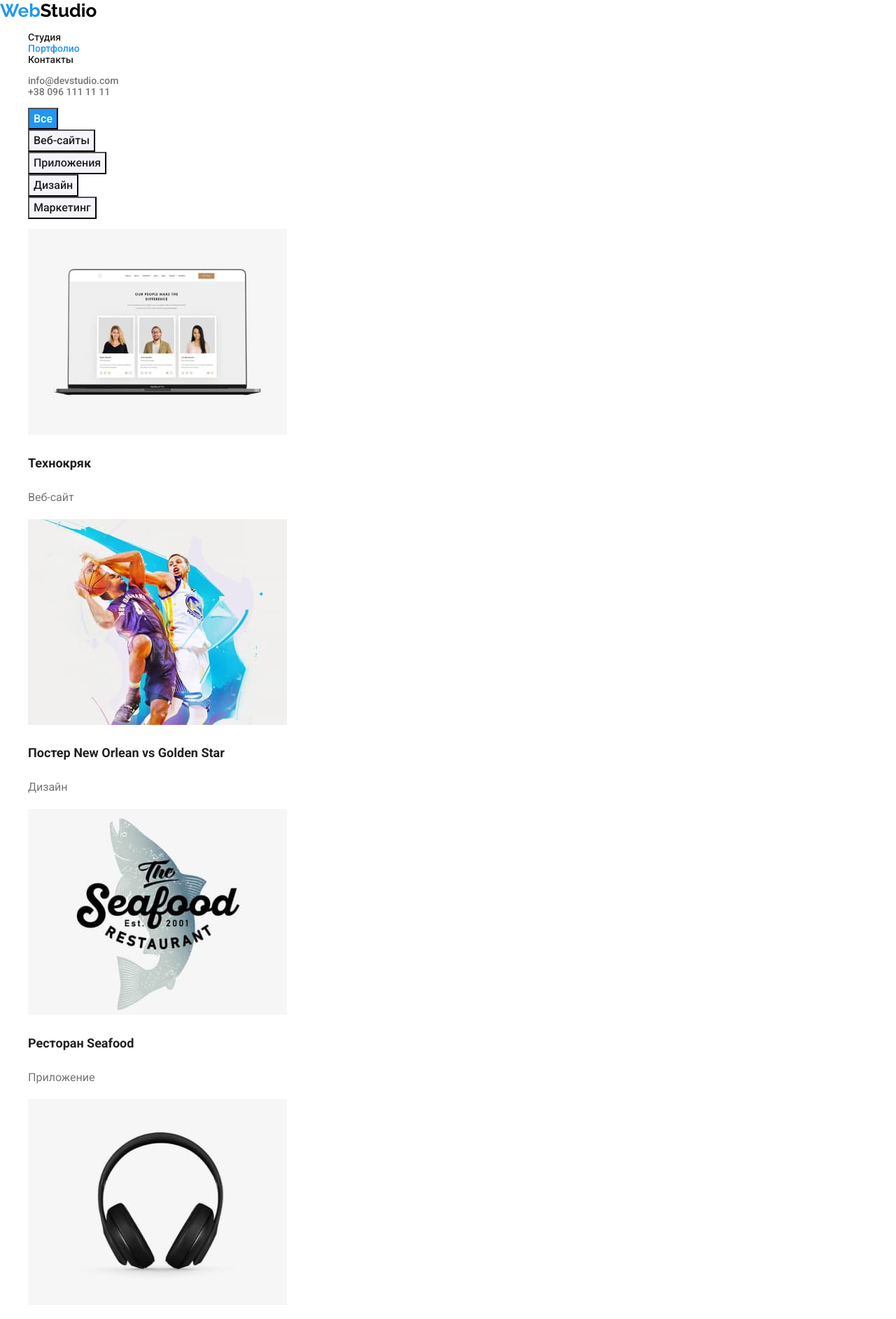
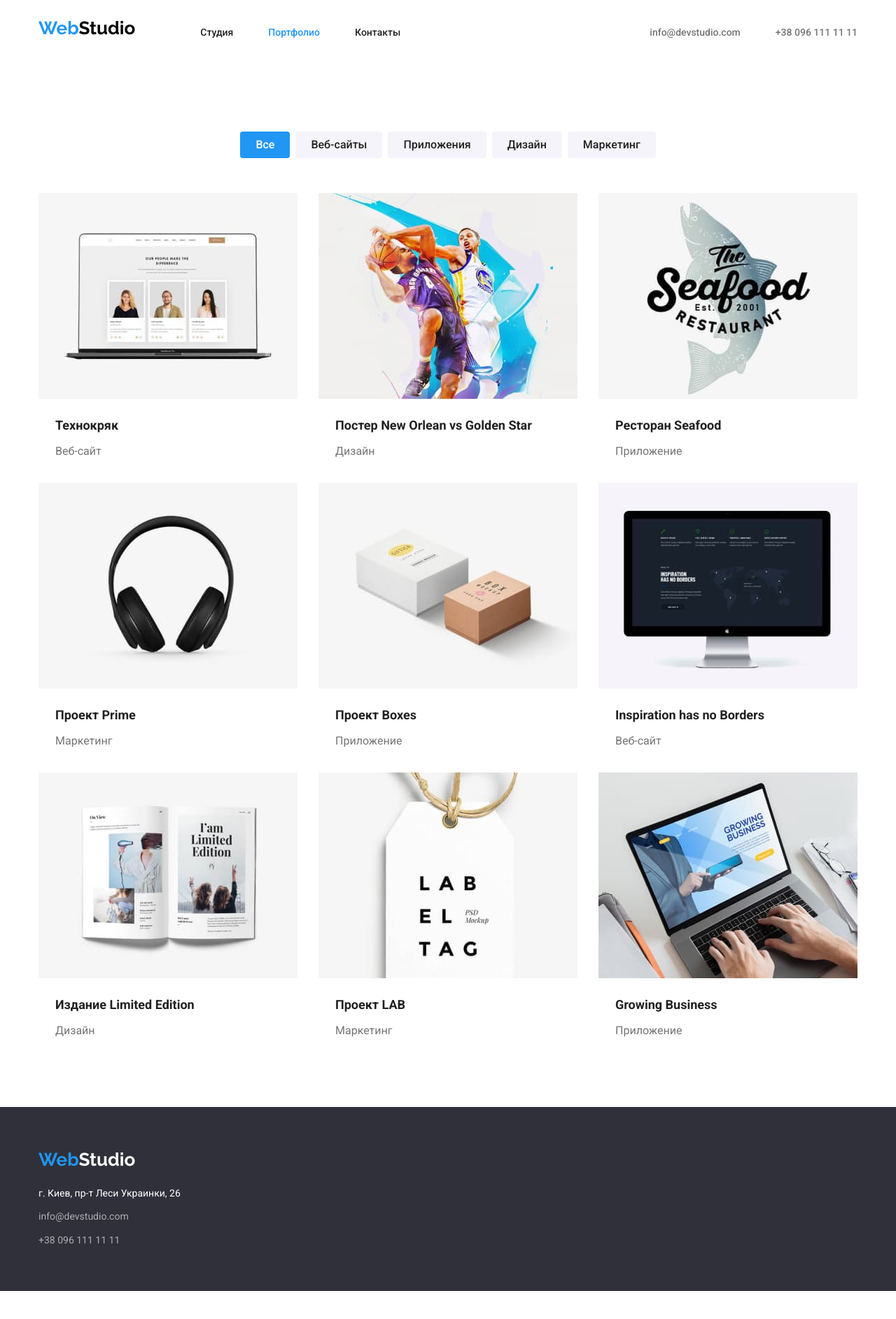
Before and after one commit to AlexSol1702/goit-markup-hw-03, a plain HTML site: page portfolio.html in a window 1280 px wide. Shown: the top 1885 px of the page at 70% size. After the commit the page ends 1845 px from the top, so only its background shows below. Drawn offline with nearby package versions, Linux system fonts and the light colour scheme.

Commit message:
Отступы

```diff
--- a/css/styles.css
+++ b/css/styles.css
@@ -44,12 +44,16 @@ body {
     line-height: 1.7;
 }
 
+img {
+    display: block;
+}
 .link {
     text-decoration: none;
 }
 
 .list {
     list-style: none;
+    padding-left: 0;
 }
 
 .current,
@@ -68,8 +72,22 @@ body {
 .foot-link:hover {
     cursor: pointer;
 }
+.container {
+    width: 1200px;
+    margin: 0 auto;
+    padding-left: 15px;
+    padding-right: 15px;
+}
 
 /* header */
+
+header>.container {
+    display: flex;
+}
+.logotype {
+    padding: 25px 0;
+    margin-right: 93px;
+}
 .logo,
 .type {
     font-family: "Raleway";
@@ -92,9 +110,30 @@ body {
     font-weight: 500;
     font-size: 14px;
     line-height: 1.14;
+
+    display: flex;
+}
+
+.nav-list>li:first-child,
+.nav-list>li:nth-child(2) {
+    padding: 25px 0;
+    margin-right: 50px;
+
+}
+
+.nav-list>li:last-child,
+.contact>li {
+    padding: 25px 0;
+
 }
 .nav-link {
     color: var(--titl-cl);
+}
+.contact {
+    margin-left: auto;
+}
+.contact>li:last-child {
+    padding-left: 50px;
 }
 .contact-link {
     color: inherit;
@@ -105,7 +144,11 @@ body {
 .hat {
     background-color: var(--bcg-dark);
     text-align: center;
+
+    margin-top: 47px;
+    padding-bottom: 200px;
 }
+
 
 .hat-title {
     color: var(--primery-cl);
@@ -113,6 +156,11 @@ body {
     font-size: 44px;
     line-height: 1.36;
     text-transform: uppercase;
+
+    padding-top: 200px;
+    margin-top: 0;
+    margin-bottom: 30px;
+
 
 }
 
@@ -122,6 +170,9 @@ body {
     font-weight: 700;
     font-size: 16px;
     line-height: 1.87;
+
+    padding: 10px 32px;
+    border-radius: 4px;
 }
 
 .hat-btn:hover,
@@ -132,17 +183,32 @@ body {
 
 /* peculiarities */
 
+.peculiarities {
+    margin-top: 47px;
+}
+.peculiarities>.list {
+    display: flex;
+    gap: 30px;
+}
+.peculiarities-item {
+    flex-basis: calc((100%-90px)/4);
+}
 .peculiarities-title {
     font-weight: 700;
     font-size: 14px;
     line-height: 1.14;
     text-transform: uppercase;
+    color: var(--titl-cl);
 
-    color: var(--titl-cl);
+    margin: 0 0 10px;
+
 }
 
 /* doing */
 
+.doing {
+    margin-top: 94px;
+}
 .doing-title {
     font-weight: 700;
     font-size: 36px;
@@ -150,10 +216,20 @@ body {
     text-align: center;
 
     color: var(--titl-cl);
+
+    margin: 0 0 50px;
+}
+.doing-list {
+    display: flex;
+    gap: 30px;
 }
 
 /* team */
 
+.team {
+    margin-top: 94px;
+    padding-bottom: 94px;
+}
 .team-title {
     font-weight: 700;
     font-size: 36px;
@@ -161,6 +237,14 @@ body {
     text-align: center;
 
     color: var(--titl-cl);
+    padding-top: 94px;
+    margin: 0 0 50px;
+}
+
+.team-list {
+    margin: 0;
+    display: flex;
+    gap: 30px;
 }
 
 .team-list-title {
@@ -168,31 +252,45 @@ body {
     font-size: 16px;
     line-height: 1.18;
 
-    color: var(--titl-cl)
+    color: var(--titl-cl);
+    margin: 30px 0 0;
 }
 
 .team-list-txt {
     font-weight: 400;
     font-size: 16px;
     line-height: 1.18;
+
+    margin: 10px 0 0;
 }
 
 /* footer */
 
 .foot {
     background-color: var(--bcg-dark);
+    padding-bottom: 60px;
 }
 
+.foot .logotype {
+    padding: 60px 0 0;
+}
 .foot .type {
     color: var(--primery-cl);
 }
 
+.foot-list {
+    margin: 20px 0 0;
+}
 .foot-adr,
 .foot-link {
     font-style: normal;
     font-weight: 400;
     font-size: 14px;
     line-height: 24px;
+}
+
+.foot-list>li:nth-child(2) {
+    margin: 9px 0;
 }
 
 .foot-adr {
@@ -205,8 +303,21 @@ body {
 
 /* portfolio */
 
+.portfolio-main {
+    margin: 94px 0 0;
+}
+
 /* filters */
 
+.filters {
+    display: flex;
+    gap: 8px;
+    justify-content: center;
+    width: 611px;
+
+    margin: 0 auto;
+    padding-bottom: 16px;
+}
 .filters-btn {
     font-weight: 500;
     font-size: 16px;
@@ -214,6 +325,9 @@ body {
 
     color: var(--titl-cl);
     background-color: var(--bcg-light);
+    border: none;
+    border-radius: 4px;
+    padding: 6px 22px;
 }
 
 .filters-btn.current,
@@ -225,16 +339,28 @@ body {
 
 /* galary */
 
+.galary {
+    margin: 34px 0 0;
+    display: flex;
+    flex-wrap: wrap;
+    gap: 30px;
+    margin-bottom: 94px;
+}
 .galary-title {
     font-weight: 700;
     font-size: 18px;
     line-height: 2;
 
     color: var(--titl-cl);
+    padding: 0 24px;
+    margin: 20px 0 0;
 }
 
 .galary-txt {
     font-weight: 400;
     font-size: 16px;
     line-height: 1.87;
+
+    padding: 0 24px;
+    margin: 4px 0 0;
 }
--- a/portfolio.html
+++ b/portfolio.html
@@ -20,7 +20,8 @@
   <body class="portfolio">
     <!--top line-->
     <header>
-      <div class="logotyp">
+      <div class="container">
+        <div class="logotype">
           <a href="./index.html" class="link"
             ><span class="logo">Web</span><span class="type">Studio</span></a
           >
@@ -48,10 +49,12 @@
             >
           </li>
         </ul>
+      </div>
     </header>
     <!--main-->
     <main class="portfolio-main">
       <section>
+        <div class="container">
           <h1 hidden>Portfolio</h1>
           <ul class="filters list">
             <li>
@@ -173,11 +176,13 @@
               <p class="galary-txt">Приложение</p>
             </li>
           </ul>
+        </div>
       </section>
     </main>
     <!-- footer -->
     <footer class="foot">
-      <div class="logotyp">
+      <div class="container">
+        <div class="logotype">
           <a href="./index.html" class="link"
             ><span class="logo">Web</span><span class="type">Studio</span></a
           >
@@ -197,6 +202,7 @@
             </li>
           </ul>
         </address>
+      </div>
     </footer>
   </body>
 </html>
```
Also changed, not shown: index.html (+15 -6 lines). Lines whose indentation alone changed are shown as unchanged.
